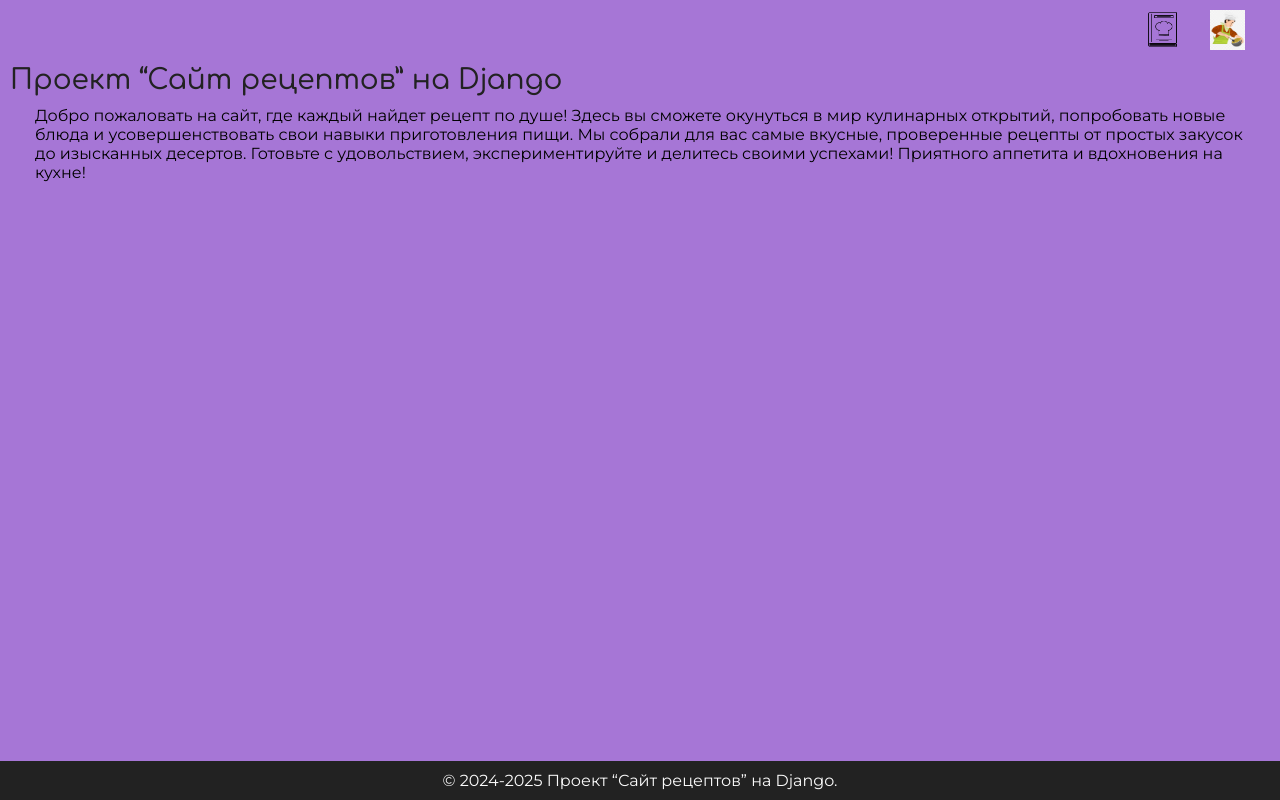
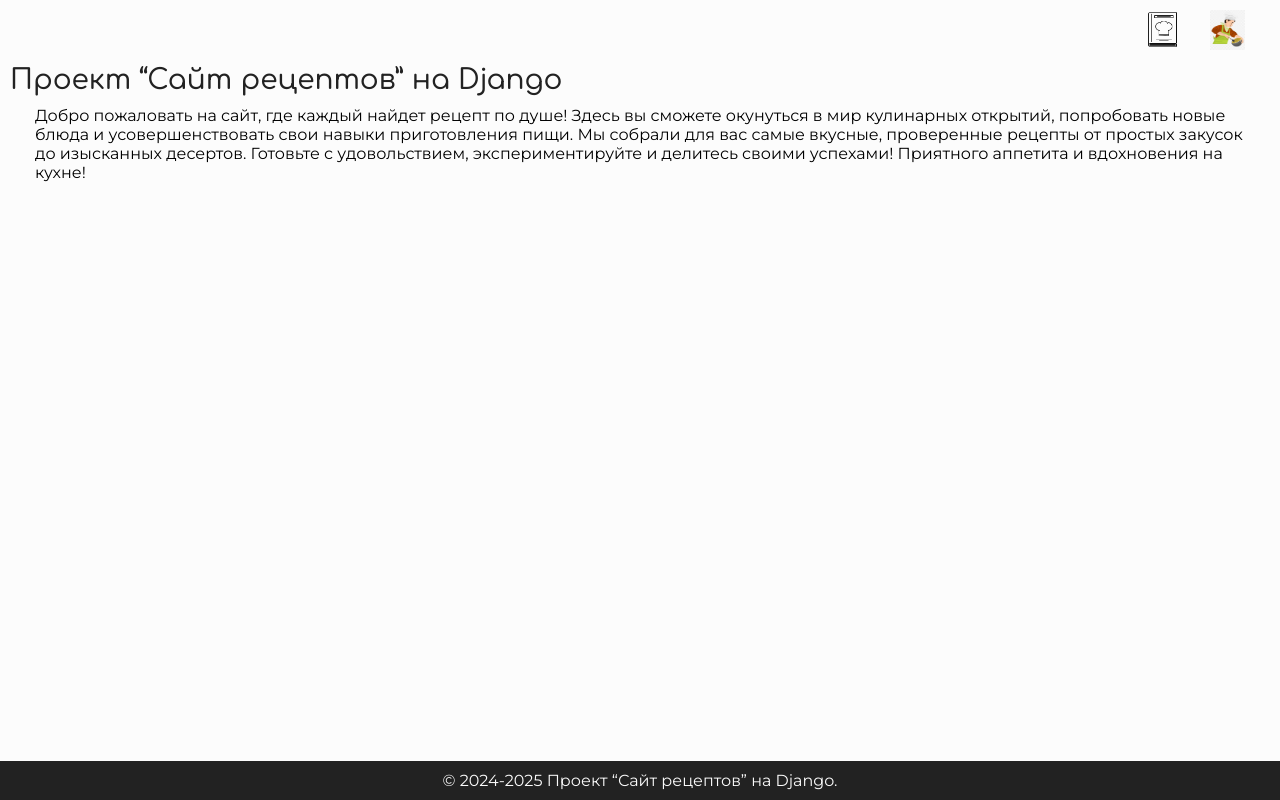
Before and after one commit to Ivan-A-Khabarov/new, a Django app: page / in a window 1280 px wide. Run offline with Django 5.2, Linux system fonts and the light colour scheme; data that the repository does not hold is empty.

Commit message:
added new

```diff
--- a/recipes_site/static/css/style.css
+++ b/recipes_site/static/css/style.css
@@ -11,7 +11,7 @@ body {
     display: flex;
     flex-direction: column;
     font-family: 'Montserrat', sans-serif;
-    background: #a676d6;
+    background: #fcfcfc;
 }
 
 .content {
@@ -103,7 +103,7 @@ a {
     font-weight: 300;
     font-size: 18px;
     line-height: 30px;
-    color: #7D7987;
+    color: #61666e;
     padding-left: 20px;
     padding-right: 20px;
     text-align: justify
```
